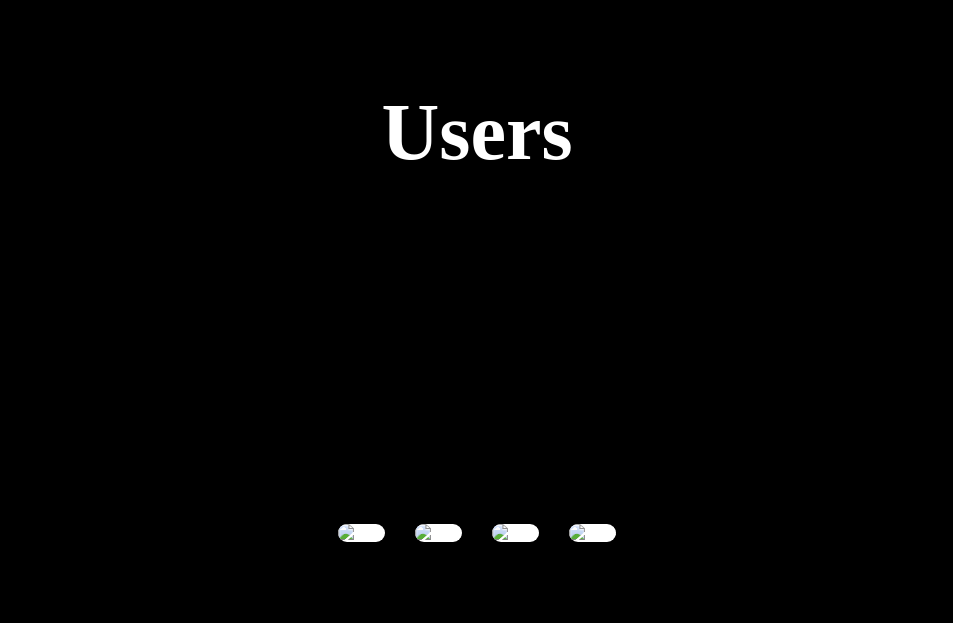
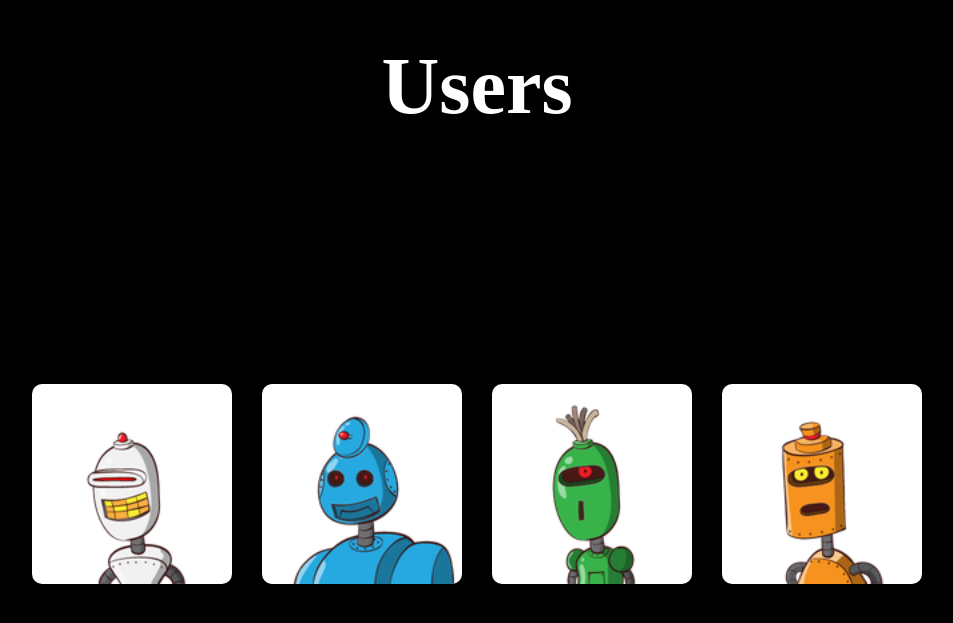
Before and after one commit to Raphael-Ribeiro-Lino/estudos-html-css, a plain HTML site: page Animations/index.html in a window 1280 px wide. Shown: the part 2533-3156 px from the top of the page, without its empty margins (163-1116 px from the left). Drawn offline with Linux system fonts and the light colour scheme; the site is published under a folder, as on GitHub Pages, so addresses that start at the root find nothing.

Commit message:
Corrigindo endereço das imagens

```diff
--- a/Animations/index.html
+++ b/Animations/index.html
@@ -23,16 +23,16 @@
         <h2>Users</h2>
         <div class="logos">
             <div class="hidden">
-                <img class="avatar" src="/imagens/ILM.png" alt="Bot1">
+                <img class="avatar" src="imagens/ILM.png" alt="Bot1">
             </div>
             <div class="hidden">
-                <img class="avatar" src="/imagens/bot2.png" alt="Bot2">
+                <img class="avatar" src="imagens/bot2.png" alt="Bot2">
             </div>
             <div class="hidden">
-                <img class="avatar" src="/imagens/bot3.png" alt="Bot3">
+                <img class="avatar" src="imagens/bot3.png" alt="Bot3">
             </div>
             <div class="hidden">
-                <img class="avatar" src="/imagens/bot4.png" alt="Bot4">
+                <img class="avatar" src="imagens/bot4.png" alt="Bot4">
             </div>
         </div>
     </section>
```
